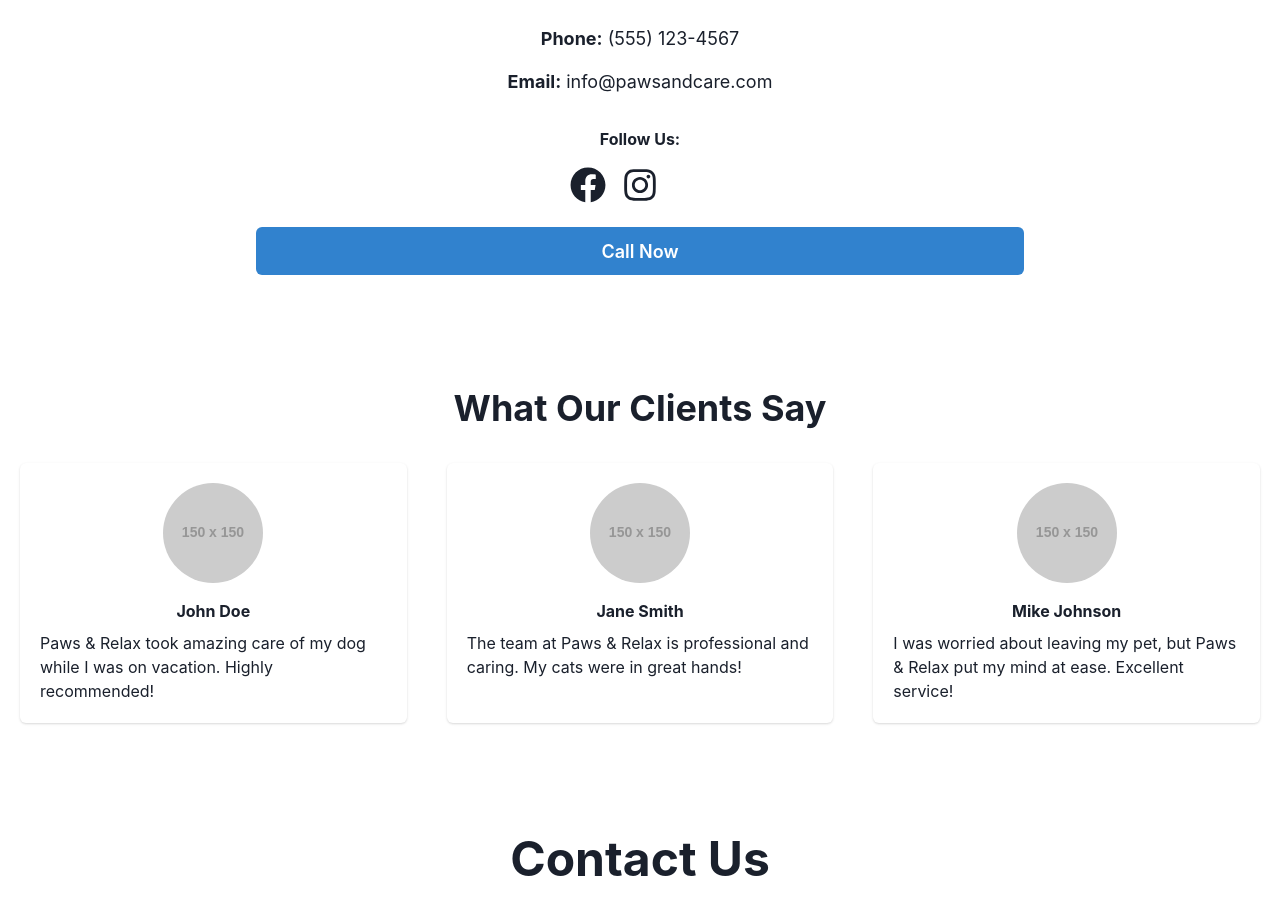
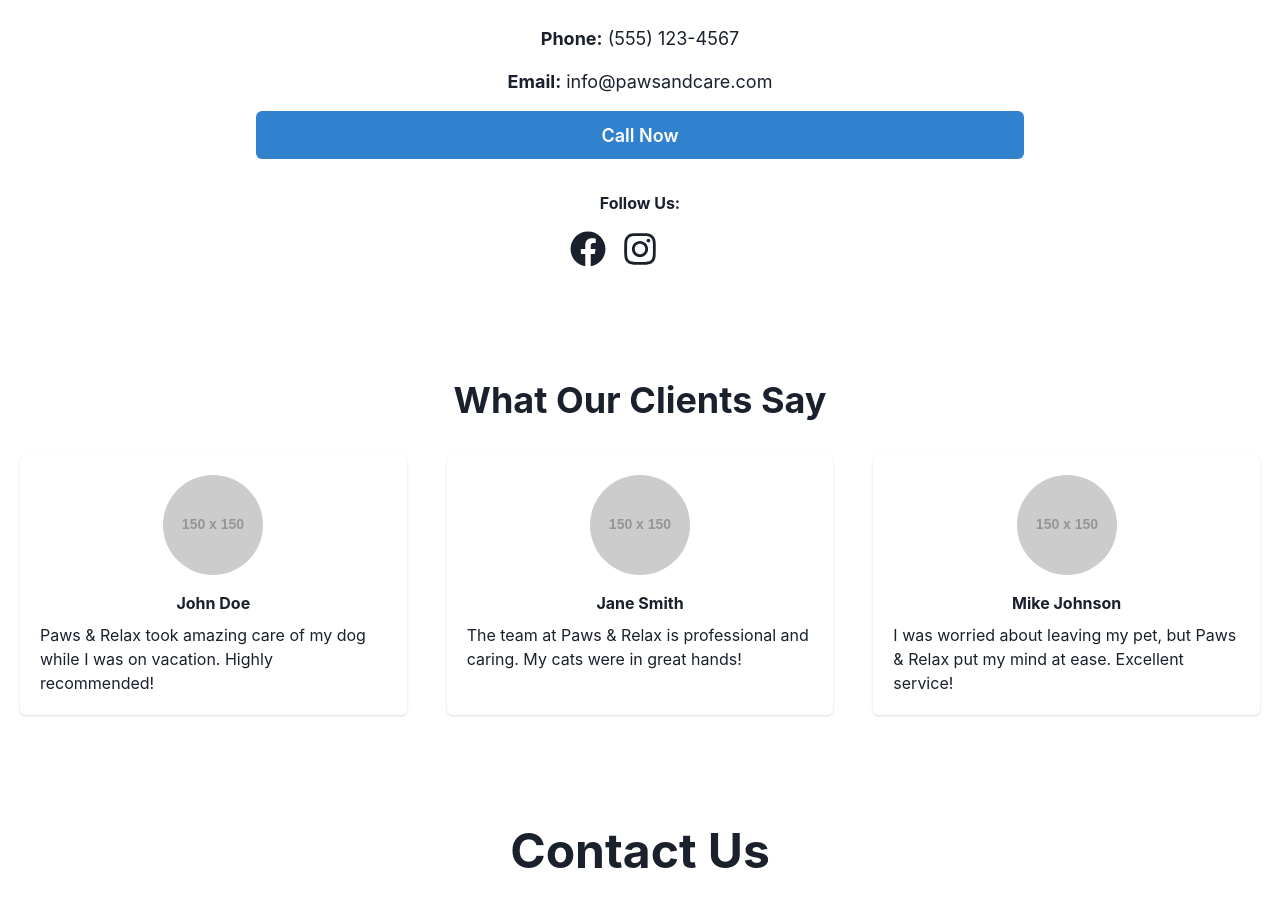
Before and after one commit to KadeKorn/Paes_and_relax, a React (Create React App) app: page / in a window 1280 px wide. Shown: the part 2209-3117 px from the top of the page. Built offline with nearby package versions, Linux system fonts and the light colour scheme.

Commit message:
I moved the call now button in the booking section

```diff
--- a/src/components/BookingSection.js
+++ b/src/components/BookingSection.js
@@ -27,6 +27,10 @@ const BookingSection = () => {
           <Text fontSize="lg">
             <Text as="span" fontWeight="bold">Email:</Text> info@pawsandcare.com
           </Text>
+        {/* Call to Action Button */}
+        <Button colorScheme="blue" size="lg" width="full" onClick={() => window.location.href = 'tel:5551234567'}>
+          Call Now
+        </Button>
 
           {/* Social Media */}
           <Text fontWeight="bold" mt={4}>Follow Us:</Text>
@@ -36,10 +40,6 @@ const BookingSection = () => {
           </SimpleGrid>
         </VStack>
 
-        {/* Call to Action Button */}
-        <Button colorScheme="blue" size="lg" width="full" onClick={() => window.location.href = 'tel:5551234567'}>
-          Call Now
-        </Button>
       </VStack>
     </Box>
   );
```
